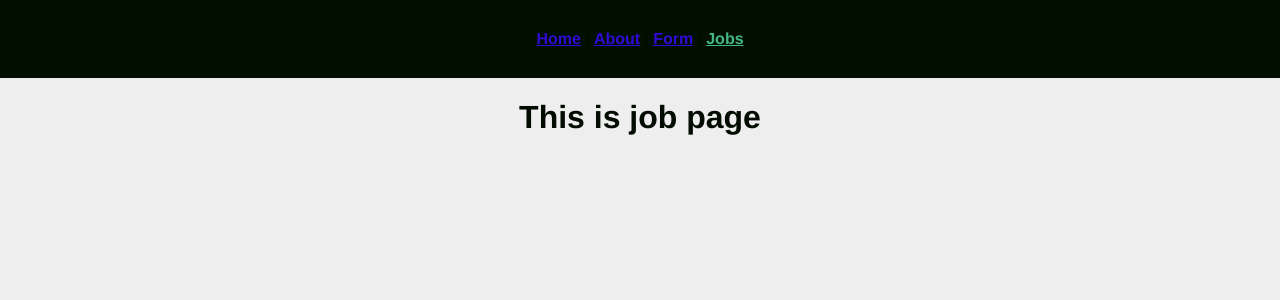
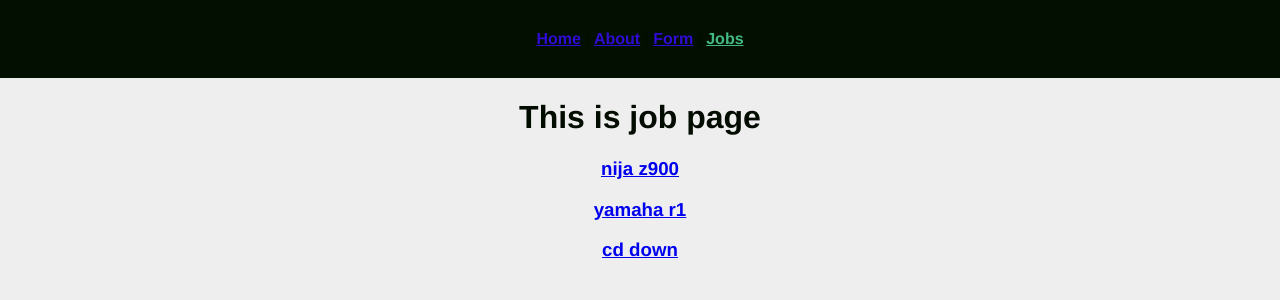
Before and after one commit to ashutosh164/vue-formvalidation, a Vue app: page /jobs in a window 1280 px wide. Shown: the top 300 px of the page. Built offline with nearby package versions, Linux system fonts and the light colour scheme.

Commit message:
show job details

```diff
--- a/src/App.vue
+++ b/src/App.vue
@@ -24,7 +24,7 @@
   -webkit-font-smoothing: antialiased;
   -moz-osx-font-smoothing: grayscale;
   text-align: center;
-  color: #030c01;
+  color: #030c01;c:\Users\ashut\AppData\Local\Programs\Microsoft VS Code\resources\app\out\vs\code\electron-sandbox\workbench\workbench.html
 }
 
 nav {
--- /dev/null
+++ b/src/components/JobDetails.vue
@@ -0,0 +1,18 @@
+<template>
+  <h1>this is job details page</h1>
+  <p>the job id is {{$route.params.id }}</p>
+</template>
+
+<script>
+export default {
+    data() {
+        return {
+            id: this.$route.params.id
+        }
+    }
+}
+</script>
+
+<style>
+
+</style>
--- a/src/components/Jobs.vue
+++ b/src/components/Jobs.vue
@@ -1,9 +1,23 @@
 <template>
   <h1>This is job page</h1>
+  <div v-for=" job in jobs" :key="job.id">
+    <router-link :to="{name: 'JobsDetails', params:{id:job.id}}">
+      <h3>{{job.title}}</h3>
+    </router-link>
+  </div>
 </template>
 
 <script>
 export default {
+  data() {
+    return {
+      jobs: [
+        { title: 'nija z900', id: 1, details: 'its a superbike' },
+        { title: 'yamaha r1', id: 2, details: 'its a superbike' },
+        {title: 'cd down', id:3 , details: 'its a regular bike'}
+      ]
+    }
+  }
 
 }
 </script>
--- a/src/router/index.js
+++ b/src/router/index.js
@@ -2,6 +2,7 @@ import { createRouter, createWebHistory } from 'vue-router'
 import HomeView from '../views/HomeView.vue'
 import FormPage from '@/components/FormPage.vue'
 import Jobs from '@/components/Jobs.vue'
+import JobsDetails from '@/components/JobDetails.vue'
 
 const routes = [
   {
@@ -27,6 +28,11 @@ const routes = [
     name: 'jobs',
     component: Jobs
   },
+  {
+    path: '/jobs/:id',
+    name: 'JobsDetails',
+    component: JobsDetails
+  },
 ]
 
 const router = createRouter({
```
